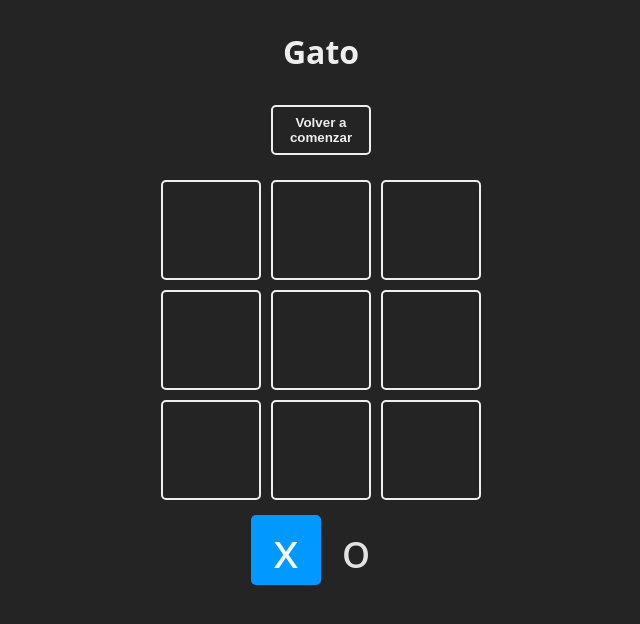
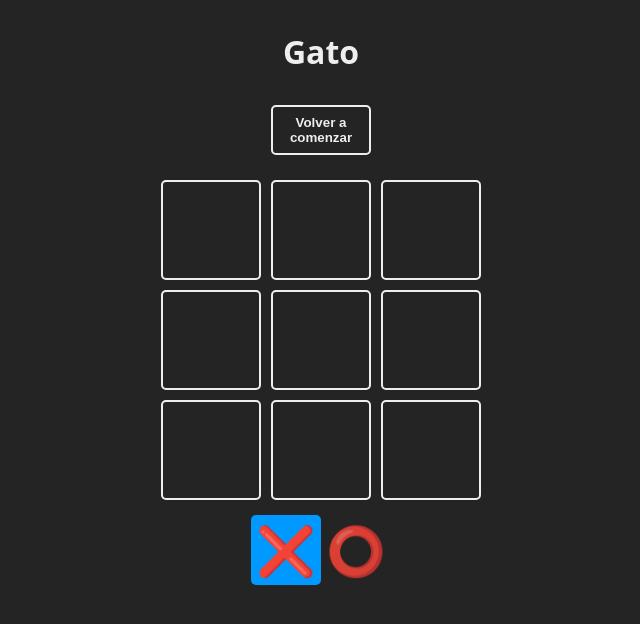
Before and after one commit to adandue/react-midudev, a React (Vite) app in the folder projects/02-tic-tac-toe/: page / in a window 1280 px wide. Shown: the top 624 px of the page, without its empty margins (319-959 px from the left). Built offline with nearby package versions, Linux system fonts and the light colour scheme.

Commit message:
Poner emojis en lugar de letras para los símbolos

```diff
--- a/projects/02-tic-tac-toe/src/constants.js
+++ b/projects/02-tic-tac-toe/src/constants.js
@@ -1,6 +1,6 @@
 export const TURNS = {
-    X: 'x',
-    O: 'o'
+    X: '❌',
+    O: '⭕'
 }
 
 export const WINNER_COMBOS = [
```
